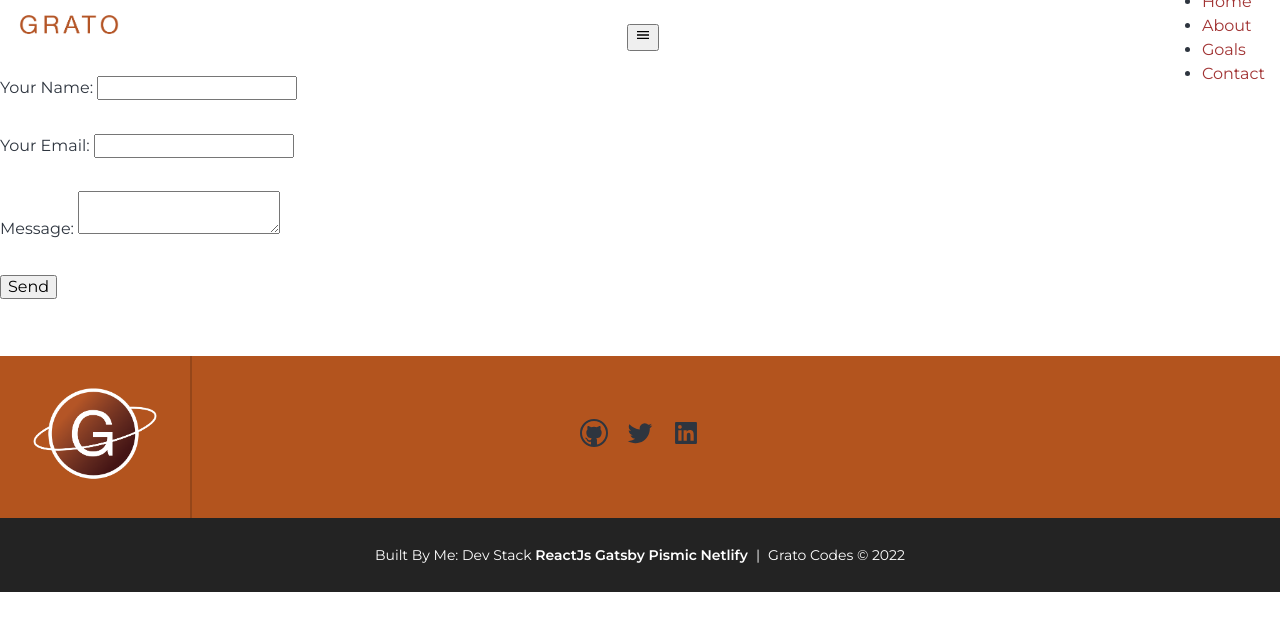
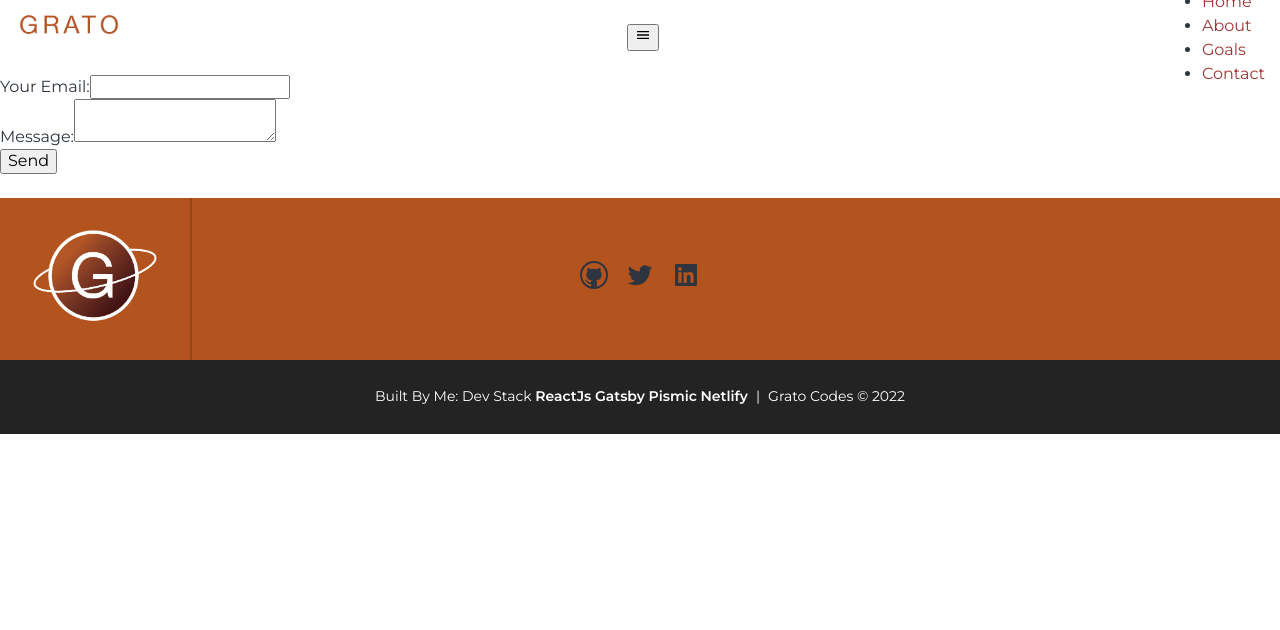
Before and after one commit to nickgrato/blog, a Gatsby site: page /contact in a window 1280 px wide. Built offline with nearby package versions, Linux system fonts and the light colour scheme; Gatsby itself is replaced by a stand-in of ours.

Commit message:
changing form

```diff
--- a/src/pages/contact.js
+++ b/src/pages/contact.js
@@ -11,26 +11,18 @@ const Contact = ({ data, location }) => {
     <Layout location={location} title={siteTitle}>
       {/* <Seo title="Contact" /> */}
       <div>
-        <form name="contact" method="POST" data-netlify="true" action="/pages/success">
-          <p>
-            <label>
-              Your Name: <input type="text" name="name" />
-            </label>
-          </p>
-          <p>
-            <label>
-              Your Email: <input type="email" name="email" />
-            </label>
-          </p>
-          <p>
-            <label>
-              Message: <textarea name="message"></textarea>
-            </label>
-          </p>
-          <p>
-            <button type="submit">Send</button>
-          </p>
-        </form>
+      <form name="Contact Form" method="POST" data-netlify="true" action="/success">
+      <input type="hidden" name="form-name" value="Contact Form" />
+      <div>
+        <label>Your Email:</label>
+        <input type="email" name="email" />
+      </div>
+      <div>
+        <label>Message:</label>
+        <textarea name="message" />
+      </div>
+      <button type="submit">Send</button>
+    </form>
       </div>
     </Layout>
   )
```
